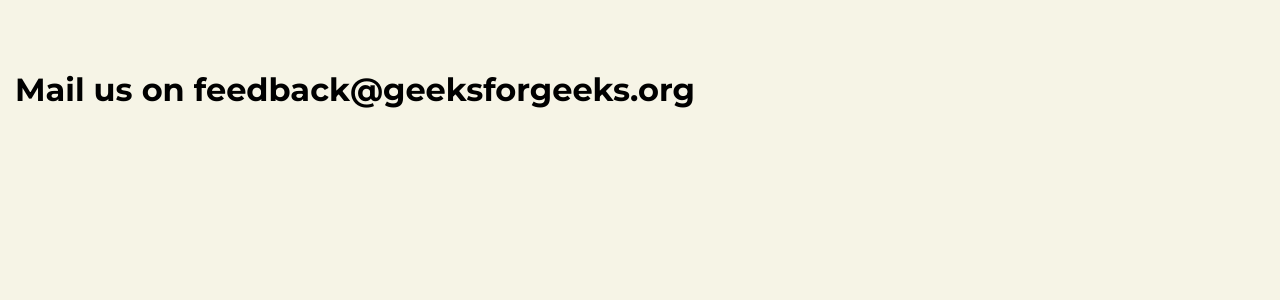
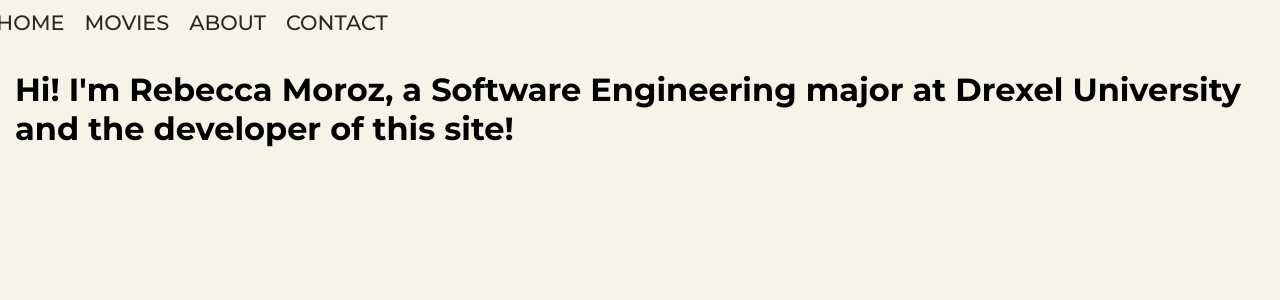
Before and after one commit to rmoroz20/Rotten-Prophet, a React (Create React App) app in the folder react-website/: page /contact in a window 1280 px wide. Shown: the top 300 px of the page. Built offline with nearby package versions, Linux system fonts and the light colour scheme.

Commit message:
contact page setup

```diff
--- a/react-website/src/components/Navigation/Navbar.css
+++ b/react-website/src/components/Navigation/Navbar.css
@@ -14,7 +14,7 @@ body {
 .navMenu {
   position: absolute;
   top: 2%;
-  left: 10%;
+  left: 15%;
   -webkit-transform: translate(-50%, -50%);
   transform: translate(-50%, -50%);
   padding-top: 1.5%;
@@ -73,8 +73,8 @@ body {
 }
 
 .navMenu a:nth-child(4):hover ~ .dot {
-  -webkit-transform: translateX(285px);
-  transform: translateX(285px);
+  -webkit-transform: translateX(350px);
+  transform: translateX(350px);
   -webkit-transition: all 0.2s ease-in-out;
   transition: all 0.2s ease-in-out;
   opacity: 1;
--- a/react-website/src/components/Navigation/Navbar.js
+++ b/react-website/src/components/Navigation/Navbar.js
@@ -9,6 +9,7 @@ const Navbar = () => {
       <a href="/">Home</a>
       <a href="movies">Movies</a>
       <a href="about">About</a>
+      <a href="contact">Contact</a>
       <div class="dot"></div>
     </nav>
     </div>
--- a/react-website/src/pages/contact.js
+++ b/react-website/src/pages/contact.js
@@ -1,9 +1,11 @@
 import React from 'react';
+import Navbar from "../components/Navigation/Navbar";
 
 const Contact = () => {
 return (
 	<div>
-	<h1>Mail us on feedback@geeksforgeeks.org</h1>
+	<Navbar />
+	<h1>Hi! I'm Rebecca Moroz, a Software Engineering major at Drexel University and the developer of this site!</h1>
 	</div>
 );
 };
```
